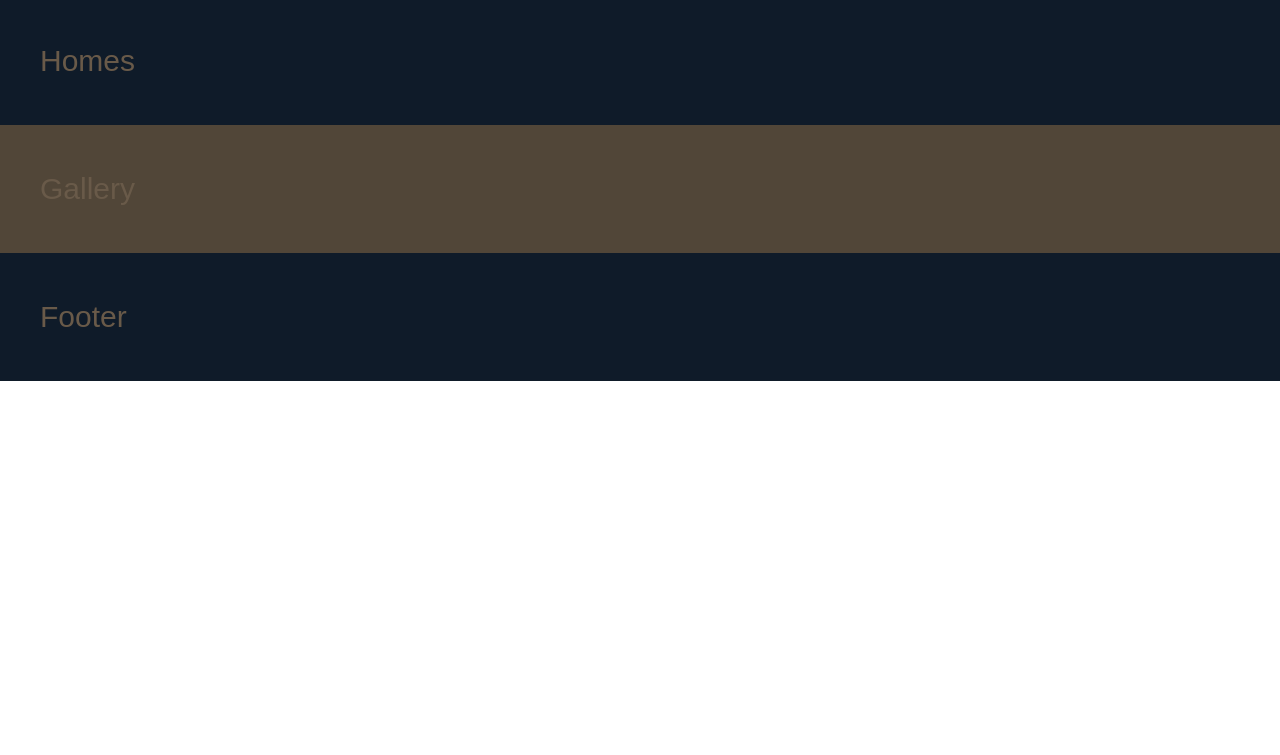
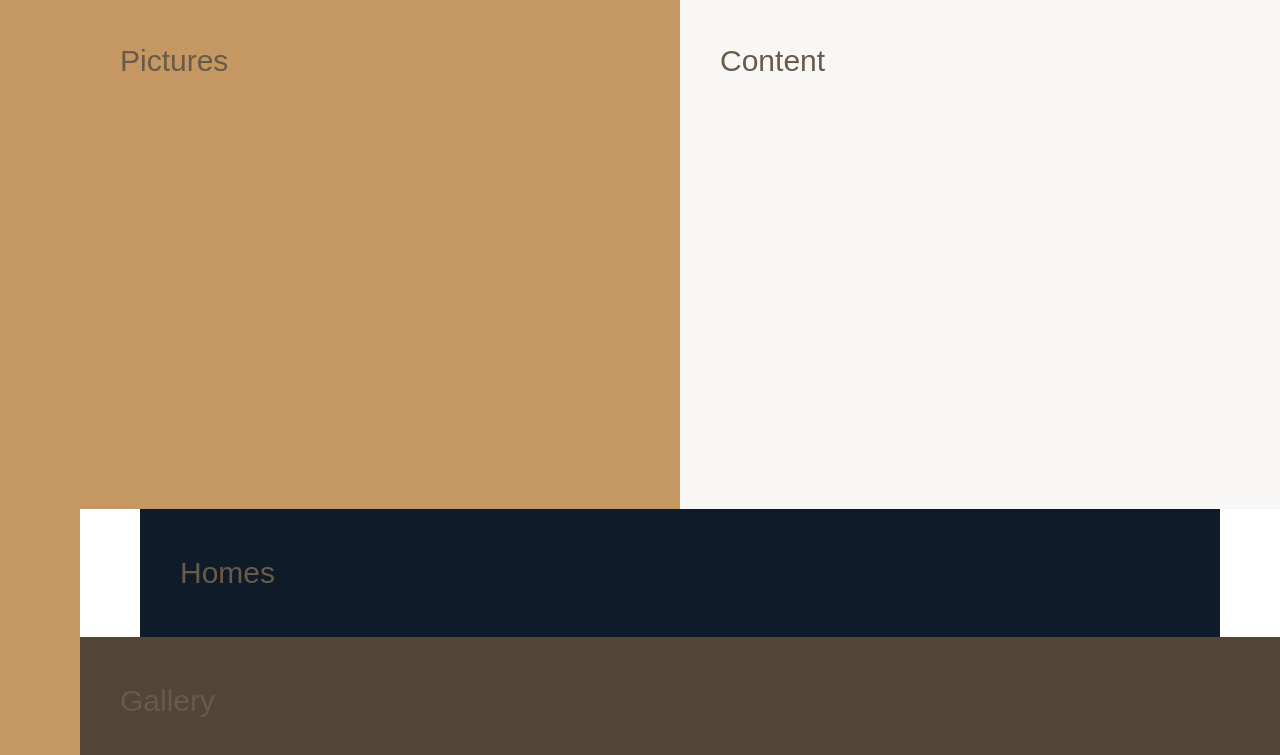
Before and after one commit to jakubfolta/Webpage-Udemy, a website: page index.html in a window 1280 px wide. Shown: the part 771-1526 px from the top of the page. Before the commit the page ends 1152 px from the top, so only its background shows below. Drawn offline with nearby package versions, Linux system fonts and the light colour scheme; files that its build step writes are made by us from their sources.

Commit message:
Create basic grid -solidifying knowledge

```diff
--- a/src/sass/base/_base.scss
+++ b/src/sass/base/_base.scss
@@ -35,7 +35,9 @@ body {
 }
 
 .container {
-
+  display: grid;
+  grid-template-rows: 80vh min-content 40vw repeat(3, min-content);
+  grid-template-columns: [sidebar-start] 8rem [sidebar-end full-start] minmax(6rem, 1fr) [center-start] repeat(8, [col-start] minmax(min-content, 14rem) [col-end]) [center-end] minmax(6rem, 1fr) [full-end];
 
   & > * {              //
     padding: 4rem;     // FOR DEVELOPMENT - DELETE
```
